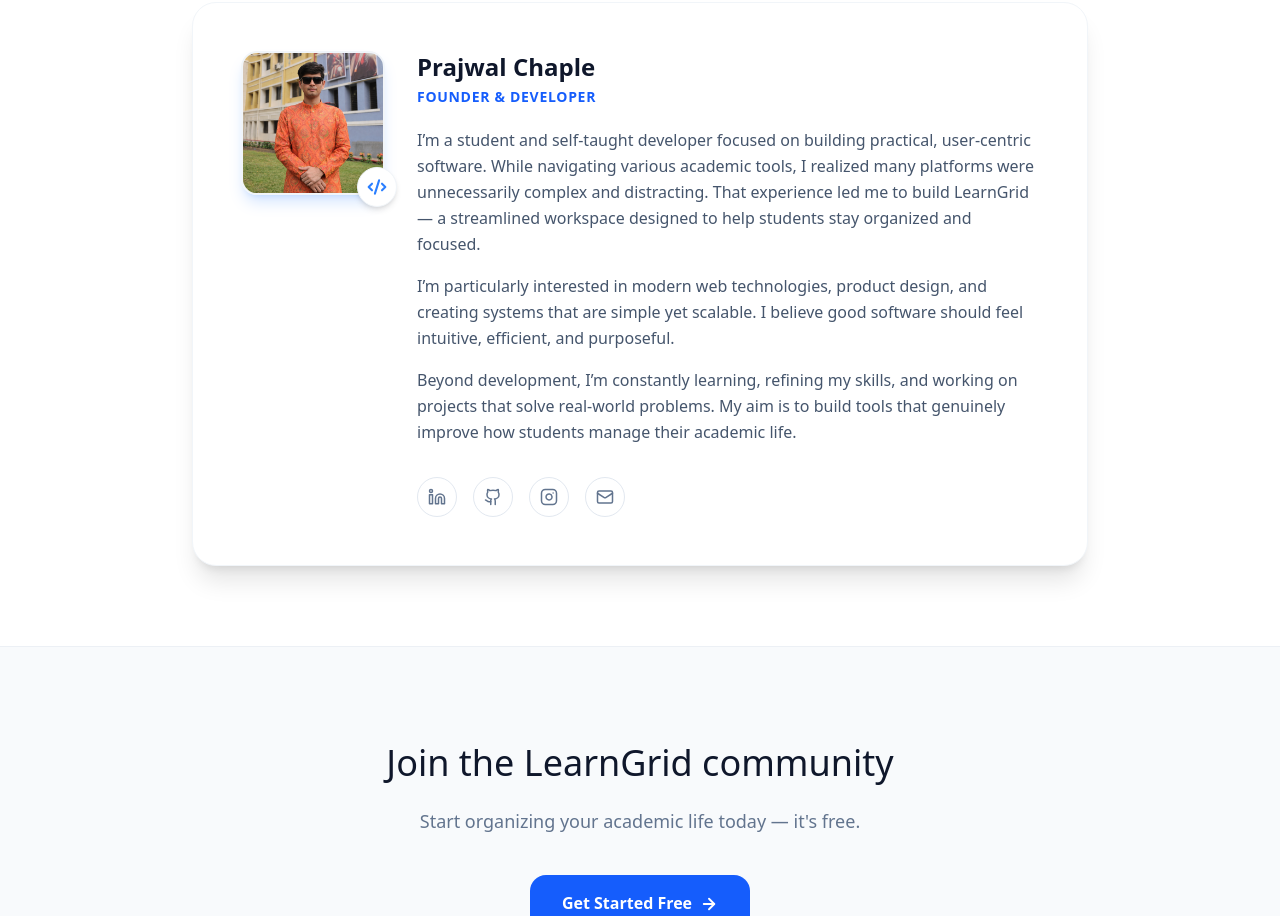
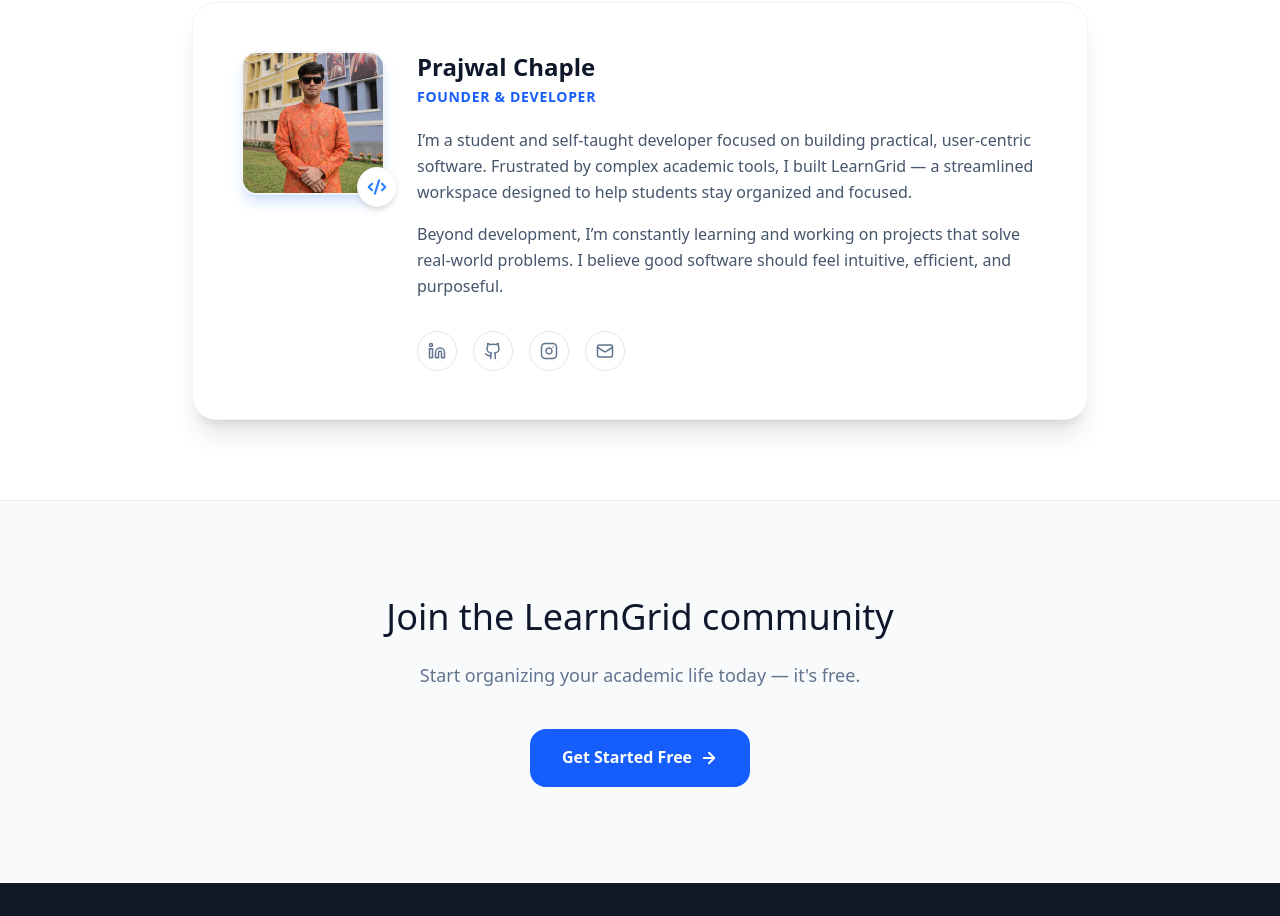
Before and after one commit to PrajwalChaple/LearnGrid, a React (Vite) app: page /#/about in a window 1280 px wide. Shown: the part 940-1856 px from the top of the page. Built offline with nearby package versions, Linux system fonts and the light colour scheme; no server answers.

Commit message:
docs: shorten and refine founder bio for better readability

```diff
--- a/src/pages/Static/About.jsx
+++ b/src/pages/Static/About.jsx
@@ -68,13 +68,10 @@
                                     <h3 className="text-2xl font-bold text-slate-900 mb-1">Prajwal Chaple</h3>
                                     <p className="text-sm font-semibold text-blue-600 uppercase tracking-wider mb-5">Founder & Developer</p>
                                     <p className="text-base font-medium text-slate-600 leading-relaxed mb-4">
-                                        I’m a student and self-taught developer focused on building practical, user-centric software. While navigating various academic tools, I realized many platforms were unnecessarily complex and distracting. That experience led me to build LearnGrid — a streamlined workspace designed to help students stay organized and focused.
-                                    </p>
-                                    <p className="text-base font-medium text-slate-600 leading-relaxed mb-4">
-                                        I’m particularly interested in modern web technologies, product design, and creating systems that are simple yet scalable. I believe good software should feel intuitive, efficient, and purposeful.
+                                        I’m a student and self-taught developer focused on building practical, user-centric software. Frustrated by complex academic tools, I built LearnGrid — a streamlined workspace designed to help students stay organized and focused.
                                     </p>
                                     <p className="text-base font-medium text-slate-600 leading-relaxed mb-8">
-                                        Beyond development, I’m constantly learning, refining my skills, and working on projects that solve real-world problems. My aim is to build tools that genuinely improve how students manage their academic life.
+                                        Beyond development, I’m constantly learning and working on projects that solve real-world problems. I believe good software should feel intuitive, efficient, and purposeful.
                                     </p>
 
                                     {/* Social icons */}
```
